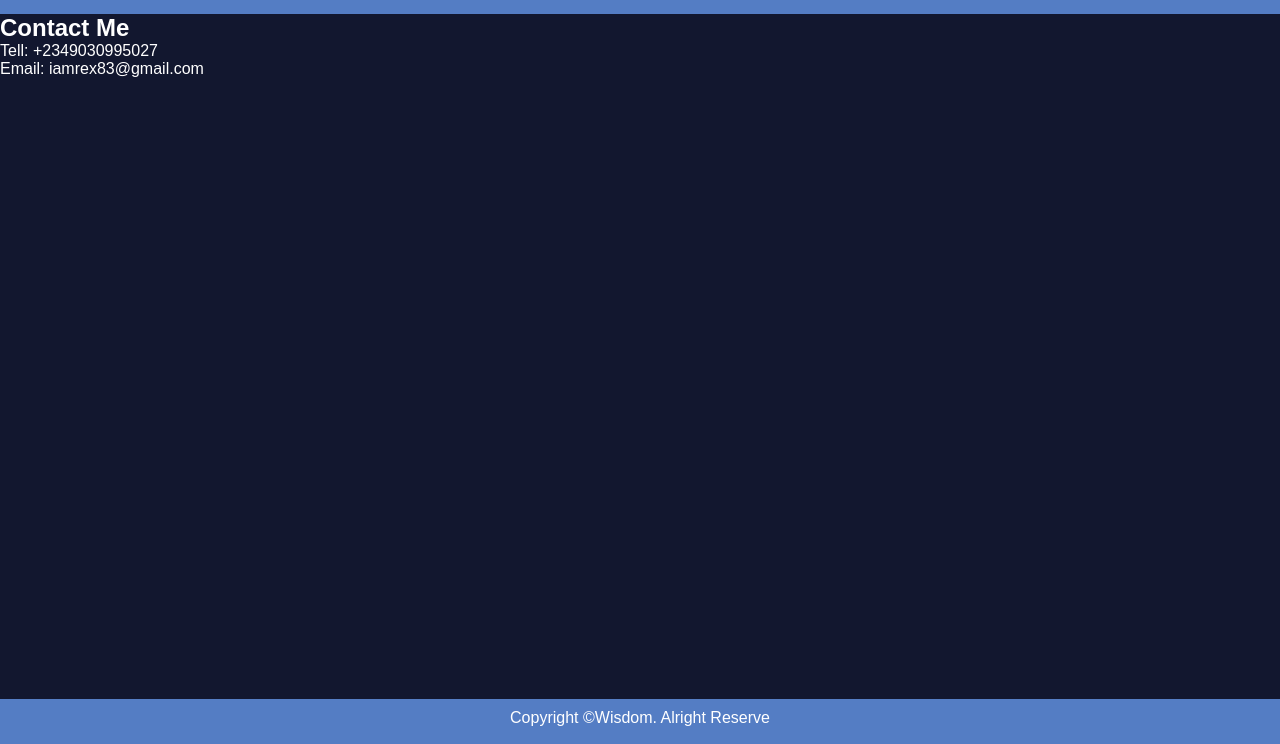
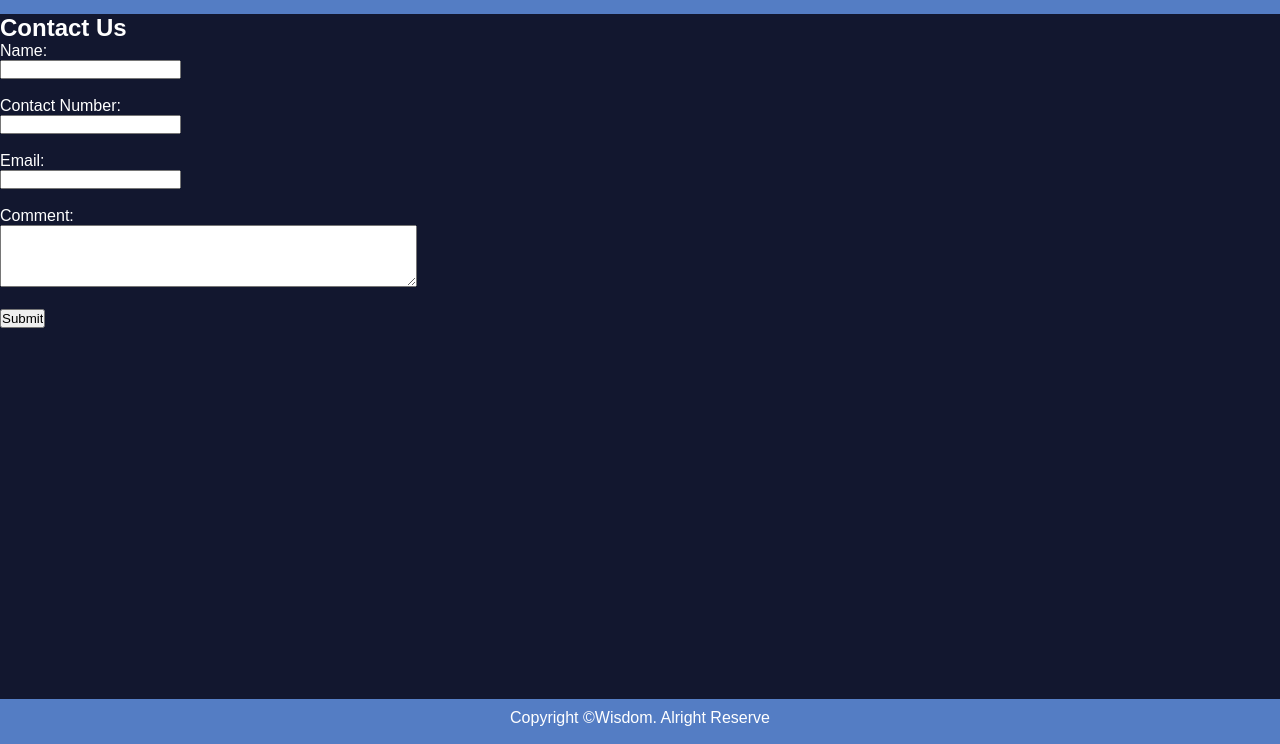
Before and after one commit to wisdommichaels/my-portfolio, a plain HTML site: page contact.html in a window 1280 px wide. Shown: the part 56-800 px from the top of the page. Drawn offline with Linux system fonts and the light colour scheme.

Commit message:
version 2.1

```diff
--- a/contact.html
+++ b/contact.html
@@ -96,12 +96,23 @@ footer {
             </ul>
         </nav>
     </header>
+    <h2>Contact Us</h2>
+    <form action="/submit" method="post">
+        <label for="name">Name:</label><br>
+        <input type="text" id="name" name="name" required><br><br>
 
-    <section id="contact">
-        <h2>Contact Me</h2>
-        <P>Tell: +2349030995027</P>
-        <p>Email: iamrex83@gmail.com</p>
-    </section>
+        <label for="contact">Contact Number:</label><br>
+        <input type="tel" id="contact" name="contact" required><br><br>
+
+        <label for="email">Email:</label><br>
+        <input type="email" id="email" name="email" required><br><br>
+
+        <label for="comment">Comment:</label><br>
+        <textarea id="comment" name="comment" rows="4" cols="50" required></textarea><br><br>
+
+        <input type="submit" value="Submit">
+    </form>
+</body>
     <footer>
         <p class="footer">Copyright ©Wisdom. Alright Reserve</p></div>
    </footer>
```
